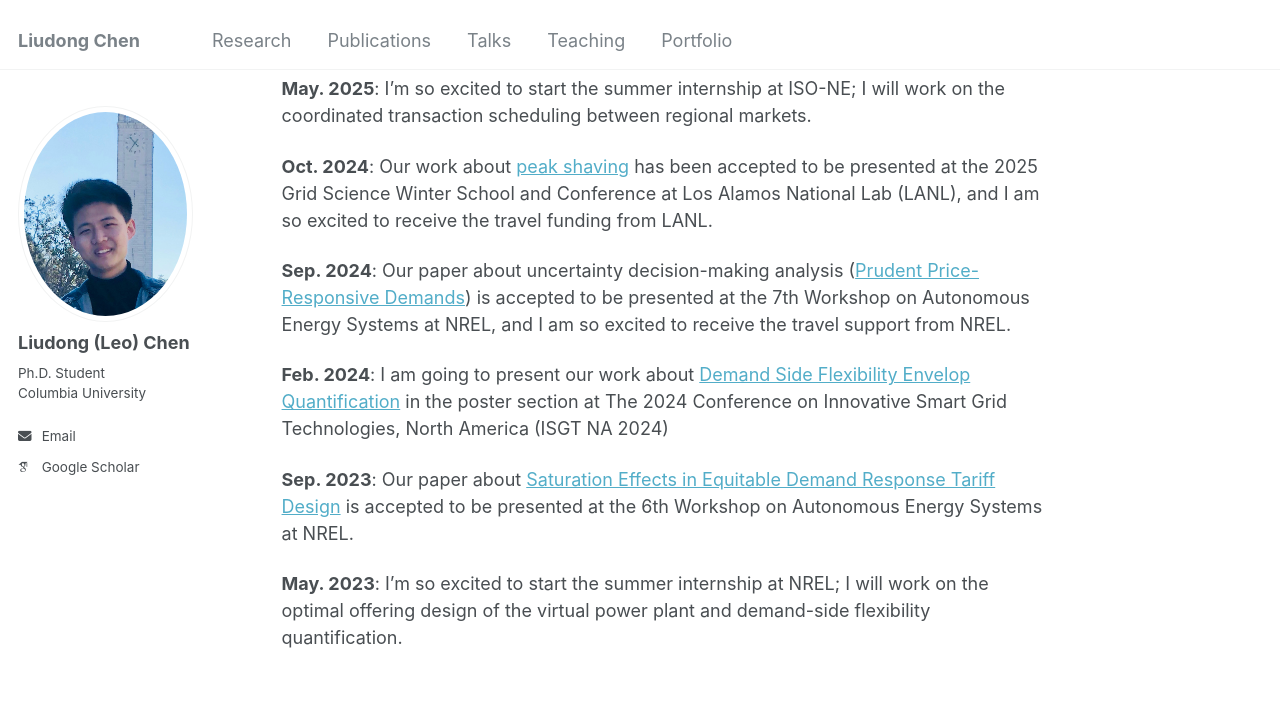
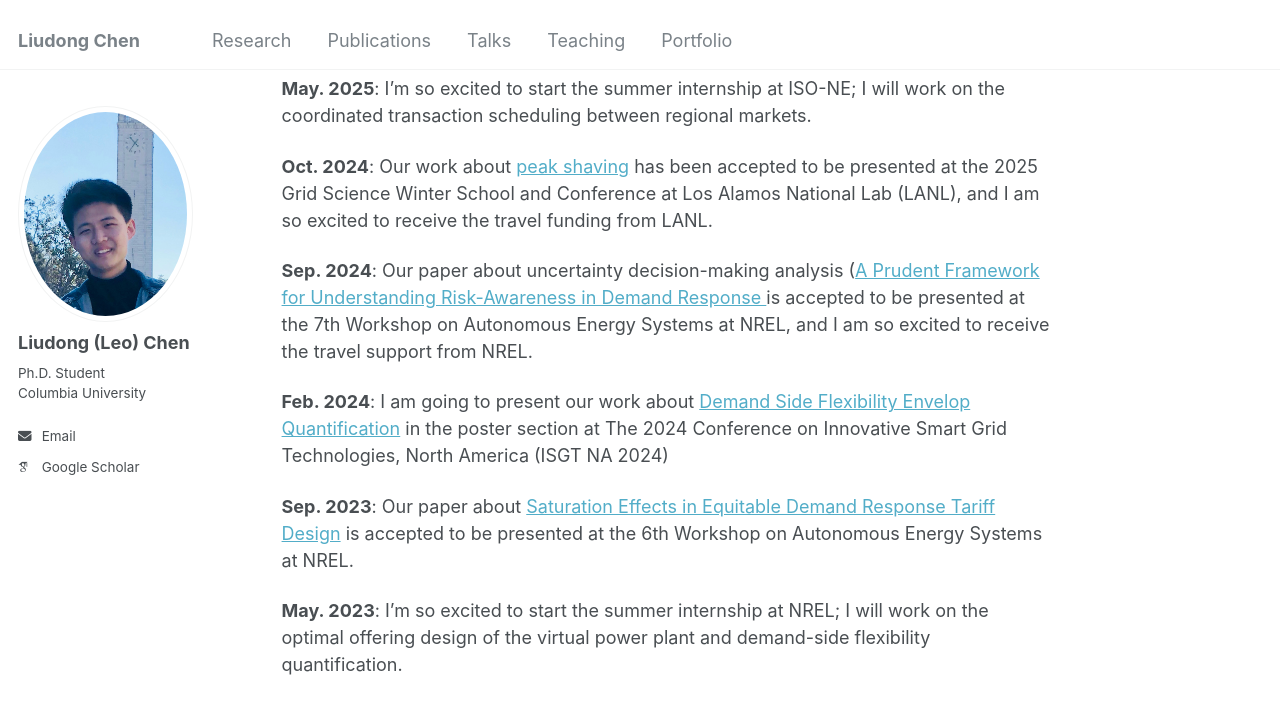
Before and after one commit to liudong-chen/liudong-chen.github.io, a Jekyll site: the page built from _pages/about.md, in a window 1280 px wide and 900 px high, scrolled down 461 px. Shown: the top 714 px of the window. Built offline with Jekyll 4.4.1, drawn with Linux system fonts in a browser that asks for light colours; some web fonts are replaced.

Commit message:
Update about.md

```diff
--- a/_pages/about.md
+++ b/_pages/about.md
@@ -18,7 +18,8 @@ Latest News
 
 **Oct. 2024**: Our work about [peak shaving](https://arxiv.org/abs/2501.02792) has been accepted to be presented at the 2025 Grid Science Winter School and Conference at Los Alamos National Lab (LANL), and I am so excited to receive the travel funding from LANL.
 
-**Sep. 2024**: Our paper about uncertainty decision-making analysis ([Prudent Price-Responsive Demands](../assets/Prudent_demand.pdf)) is accepted to be presented at the 7th Workshop on Autonomous Energy Systems at NREL, and I am so excited to receive the travel support from NREL.
+**Sep. 2024**: Our paper about uncertainty decision-making analysis ([A Prudent Framework for Understanding Risk-Awareness in Demand Response
+](https://arxiv.org/abs/2405.16356) is accepted to be presented at the 7th Workshop on Autonomous Energy Systems at NREL, and I am so excited to receive the travel support from NREL.
 
 **Feb. 2024**: I am going to present our work about [Demand Side Flexibility Envelop Quantification](../assets/Demand_flexibility.pdf) in the poster section at The 2024 Conference on Innovative Smart Grid Technologies, North America (ISGT NA 2024)
 
```
